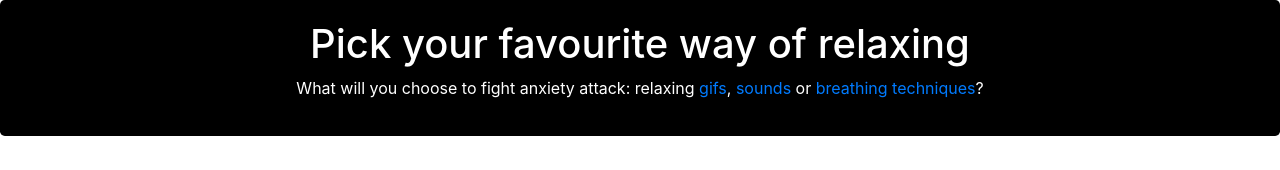
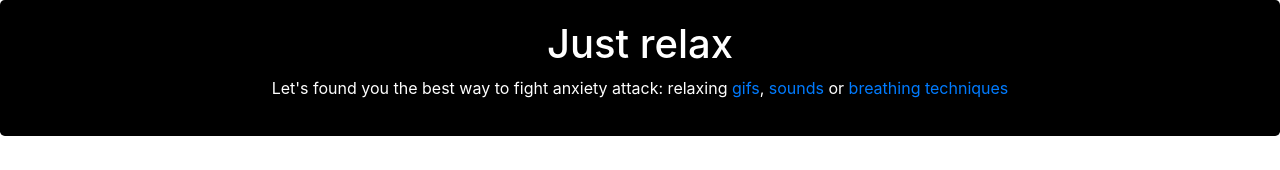
Before and after one commit to sanjadinic/relax, a plain HTML site: page index.html in a window 1280 px wide. Shown: the top 170 px of the page. Drawn offline with nearby package versions, Linux system fonts and the light colour scheme.

Commit message:
heading changed

```diff
--- a/index.html
+++ b/index.html
@@ -80,8 +80,8 @@
       <div class="jumbotron" id="up">
     <div class="container-fluid">
 
-    <h1>Pick your favourite way of relaxing</h1>
-          <p>What will you choose to fight anxiety attack: relaxing <a href="#c1">gifs</a>, <a href="#music">sounds</a> or <a href="#c2">breathing techniques</a>?</p>
+    <h1>Just relax</h1>
+          <p>Let's found you the best way to fight anxiety attack: relaxing <a href="#c1">gifs</a>, <a href="#music">sounds</a> or <a href="#c2">breathing techniques</a></p>
 
           </div>
       </div>
```
